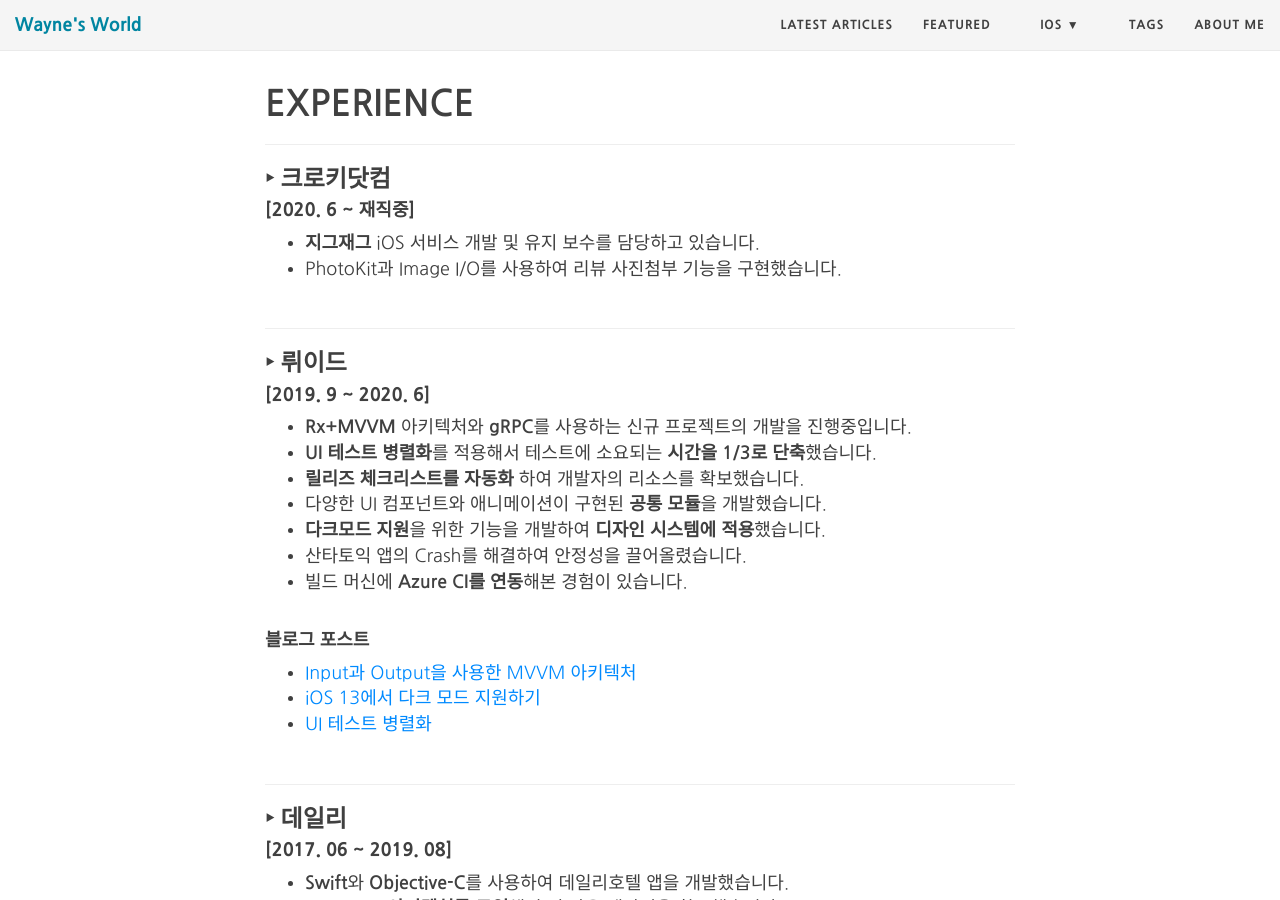
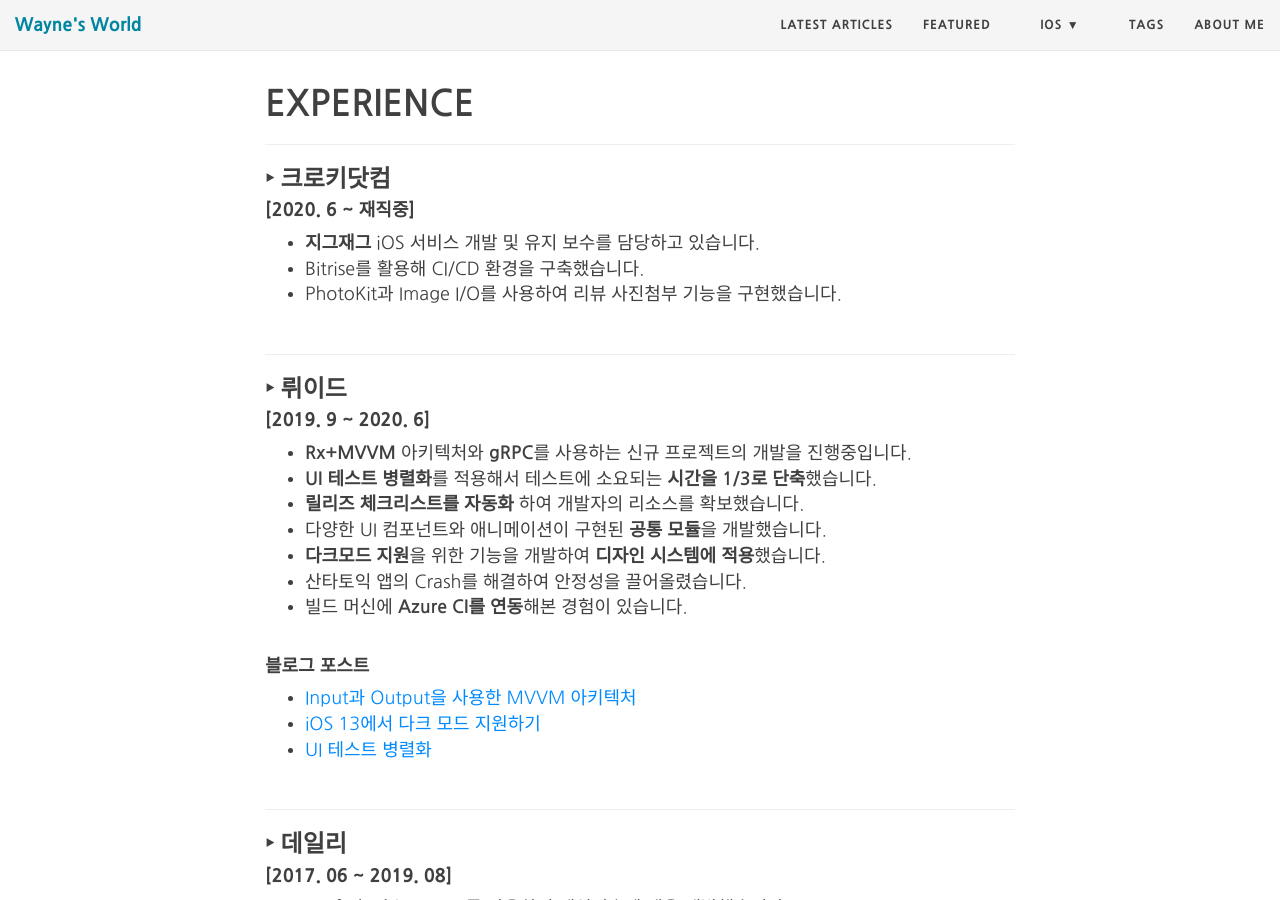
Before and after one commit to Mildwhale/mildwhale.github.io, a Jekyll site: the page built from aboutme.md, in a window 1280 px wide and 900 px high, scrolled down 716 px. Built offline with Jekyll 4.4.1, drawn with Linux system fonts in a browser that asks for light colours; nearby versions of some CDN libraries.

Commit message:
aboutme bitrise

```diff
--- a/aboutme.md
+++ b/aboutme.md
@@ -18,6 +18,7 @@ description: iOS Software Engineer
 ### ‣ 크로키닷컴
 #### [2020. 6 ~ 재직중]
 - **지그재그** iOS 서비스 개발 및 유지 보수를 담당하고 있습니다.
+- Bitrise를 활용해 CI/CD 환경을 구축했습니다.
 - PhotoKit과 Image I/O를 사용하여 리뷰 사진첨부 기능을 구현했습니다.
 <br/>
 
```
